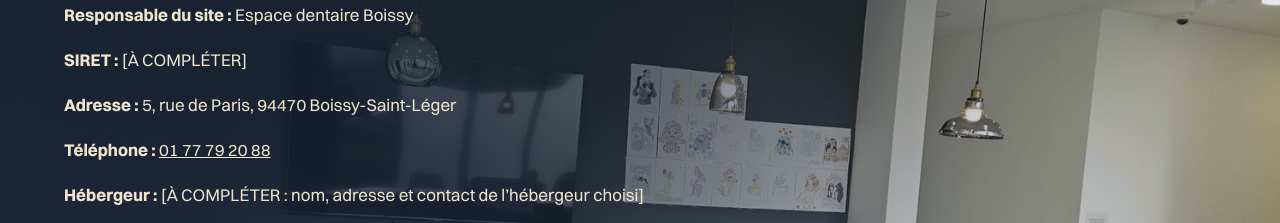
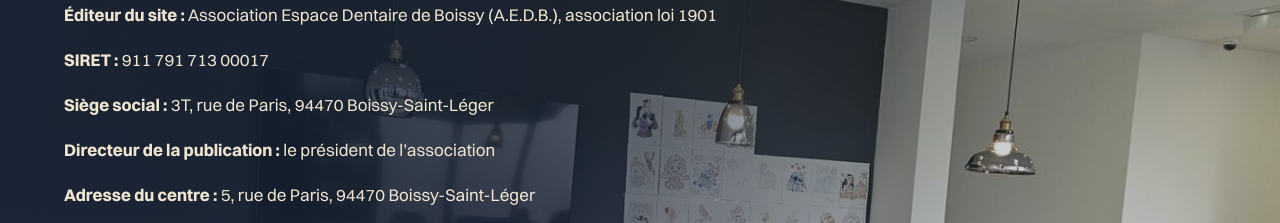
Before and after one commit to gestions2stockcab/espace-dentaire-boissy, a plain HTML site: page c/mentions-legales-espace-dentaire-boissy-dentiste/index.html in a window 1280 px wide. Shown: the part 343-566 px from the top of the page. Drawn offline with Linux system fonts and the light colour scheme.

Commit message:
Mentions légales : SIRET, éditeur et hébergeur
Co-Authored-By: Claude Opus 5.5 <noreply@anthropic.com>
Claude-Session: https://claude.ai/code/session_01A8RheFYahKSRreXAtXtkpW

```diff
--- a/c/mentions-legales-espace-dentaire-boissy-dentiste/index.html
+++ b/c/mentions-legales-espace-dentaire-boissy-dentiste/index.html
@@ -19,11 +19,13 @@
 </div></header>
 <main id="contenu"><div class="page on" data-page="mentions-legales-espace-dentaire-boissy-dentiste" data-title="Mentions légales | Espace dentaire Boissy">
 <div class="page-titre pt-accueil"><div class="wrap"><nav class="fil" aria-label="Fil d’Ariane"><a href="../.././">Accueil</a> / <span aria-current="page">Mentions légales</span></nav><h1>Mentions légales</h1>
-<p><strong>Responsable du site :</strong> Espace dentaire Boissy</p>
-<p><strong>SIRET :</strong> [À COMPLÉTER]</p>
-<p><strong>Adresse :</strong> 5, rue de Paris, 94470 Boissy-Saint-Léger</p>
+<p><strong>Éditeur du site :</strong> Association Espace Dentaire de Boissy (A.E.D.B.), association loi 1901</p>
+<p><strong>SIRET :</strong> 911 791 713 00017</p>
+<p><strong>Siège social :</strong> 3T, rue de Paris, 94470 Boissy-Saint-Léger</p>
+<p><strong>Directeur de la publication :</strong> le président de l’association</p>
+<p><strong>Adresse du centre :</strong> 5, rue de Paris, 94470 Boissy-Saint-Léger</p>
 <p><strong>Téléphone :</strong> <a href="tel:+33177792088">01 77 79 20 88</a></p>
-<p><strong>Hébergeur :</strong> [À COMPLÉTER : nom, adresse et contact de l’hébergeur choisi]</p>
+<p><strong>Hébergeur :</strong> GitHub, Inc. (GitHub Pages), 88 Colin P. Kelly Jr. Street, San Francisco, CA 94107, États-Unis – <a href="https://github.com">github.com</a></p>
 <p>Le responsable du site se porte garant du contenu rédactionnel du présent site. Les chirurgiens-dentistes exerçant au sein du centre sont inscrits au Conseil national de l’Ordre des chirurgiens-dentistes et soumis aux règles professionnelles du Code de la santé publique.</p>
 <h2>Traitement des données personnelles</h2>
 <p>Ce site ne comporte aucun formulaire et ne collecte aucune donnée personnelle. La prise de rendez-vous se fait par téléphone ou sur le site de Doctolib, qui est responsable du traitement des données qu’il recueille.</p>
```
Also changed, not shown: en/c/mentions-legales-espace-dentaire-boissy-dentiste/index.html (+6 -4 lines).
